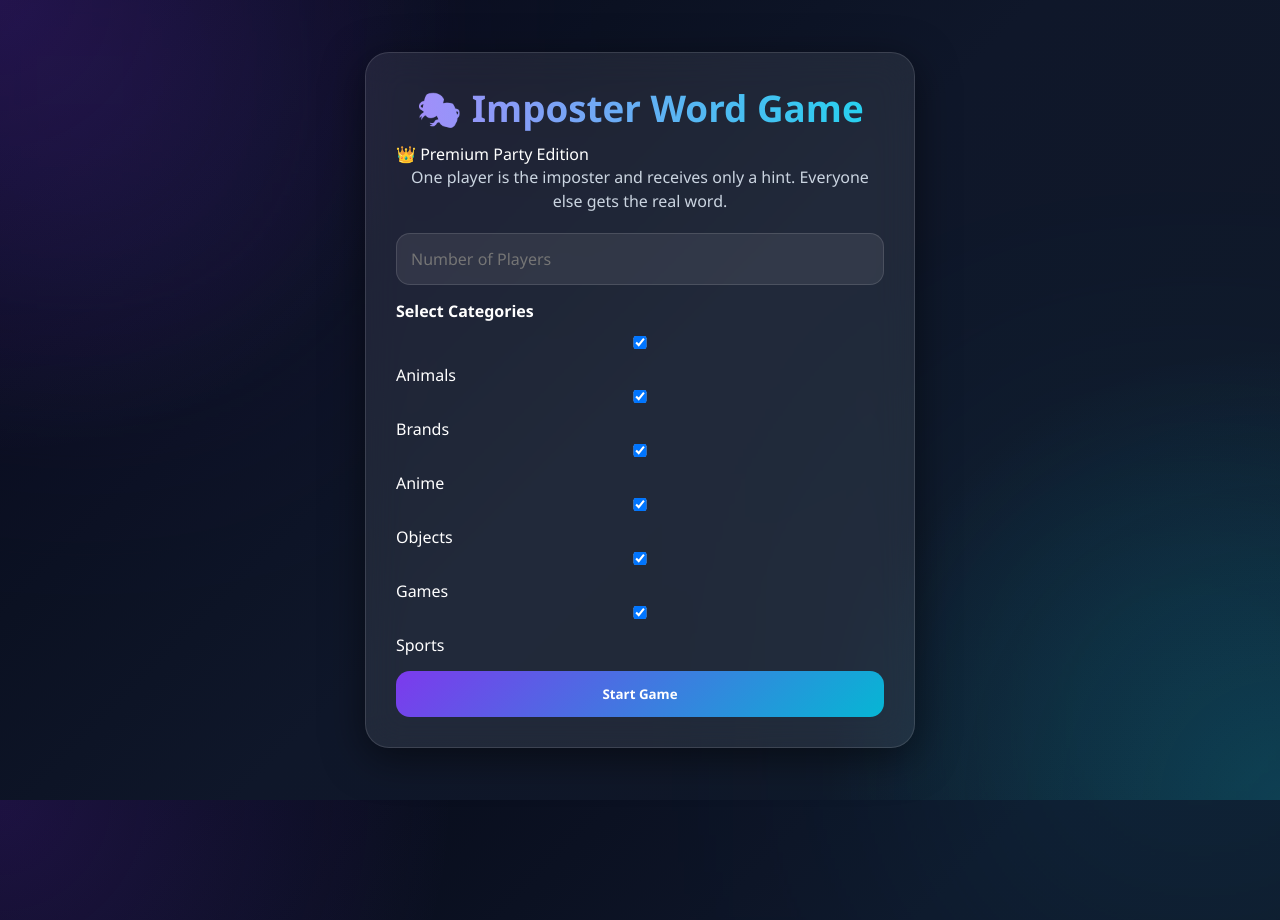
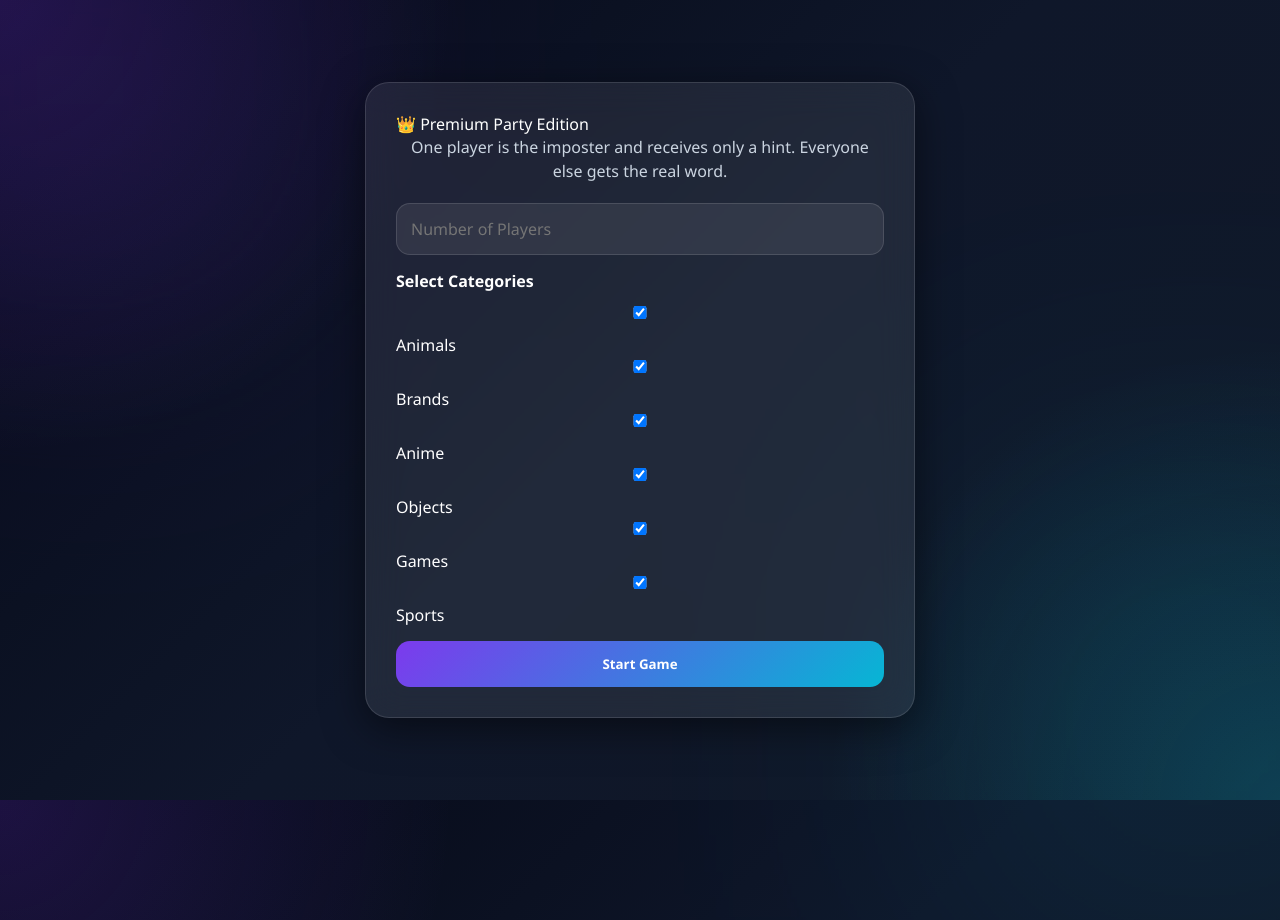
Before and after one commit to Rosh69420/imposter-game, a plain HTML site: page index.html in a window 1280 px wide. Shown: the top 920 px of the page. Drawn offline with Linux system fonts and the light colour scheme.

Commit message:
Update index.html

```diff
--- a/index.html
+++ b/index.html
@@ -189,7 +189,6 @@ button:hover{
 <body>
 
   <div class="container">
-    <h1>🎭 Imposter Word Game</h1>
     <div class="startPlayer">
         👑 Premium Party Edition
     </div>
```
